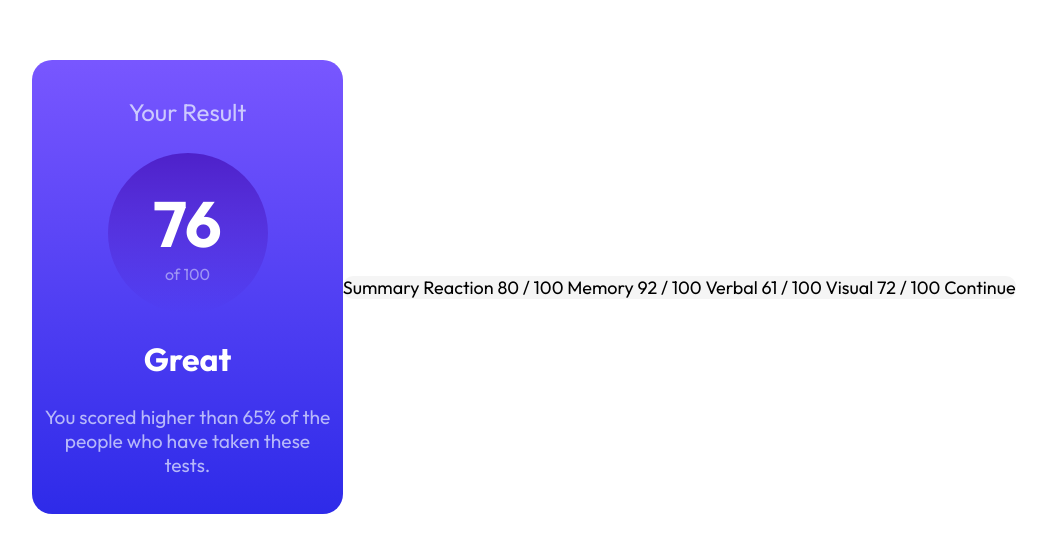
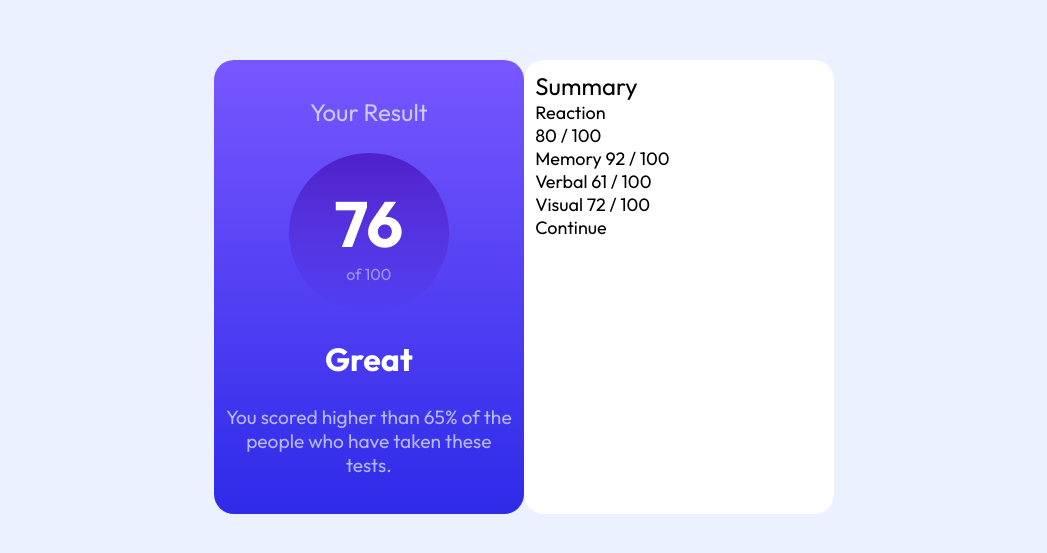
Before and after one commit to pedrolucasp2/results-summary-component, a plain HTML site: page index.html in a window 1280 px wide. Shown: the part 113-666 px from the top of the page, without its empty margins (116-1163 px from the left). Drawn offline with Linux system fonts and the light colour scheme.

Commit message:
adicionando outra parte do container

```diff
--- a/index.html
+++ b/index.html
@@ -26,21 +26,27 @@
 
 
 
-    <div class="summary">
-      Summary
+    <div class="summary_container">
+      <h1 class="summary_title">Summary</h1>
 
-      Reaction
-      80 / 100
+      <div>Reaction
+        <p></p>80 / 100
+      </div>
 
-      Memory
-      92 / 100
+      <div>Memory
+        92 / 100
+        <p></p>
+      </div>
 
-      Verbal
-      61 / 100
+      <div>Verbal
+        61 / 100
+        <p></p>
+      </div>
 
-      Visual
-      72 / 100
-
+      <div>Visual
+        72 / 100
+        <p></p>
+    </div>
       Continue
     </div>
 </div>
--- a/style.css
+++ b/style.css
@@ -8,9 +8,7 @@
     padding: 0;
 }
 
-body{
 
-}
 .container{
     max-width: 1440px;
     font-size: 18px;
@@ -18,6 +16,8 @@ body{
     display: flex;
     justify-content: center;
     align-items: center;
+    background-color: hsl(221, 100%, 96%);
+
 }
 .your_result{
     display: flex;
@@ -44,13 +44,7 @@ body{
     background: linear-gradient(hsla(256, 72%, 46%, 1), hsla(241, 72%, 46%, 0));
 
 }
-.summary{
-    background: whitesmoke;
 
-    border-radius: 10px;
-
-
-}
 .your_result_text{
     font-size: 1.5rem;
     color:  hsl(221, 100%, 96%);
@@ -79,3 +73,23 @@ body{
     opacity: 70%;
     text-align: center;
 }
+.summary_container{
+    display: flex;
+    flex-direction: column;
+
+
+    padding: 0.7rem;
+    height: 27.0rem;
+    width:18.0rem ;
+    background: white;
+    border-radius: 20px;
+
+}
+.summary_title{
+    display: flex;
+    justify-content: flex-start;
+    font-weight: 500;
+    font-size: 1.5rem;
+
+
+}
```
